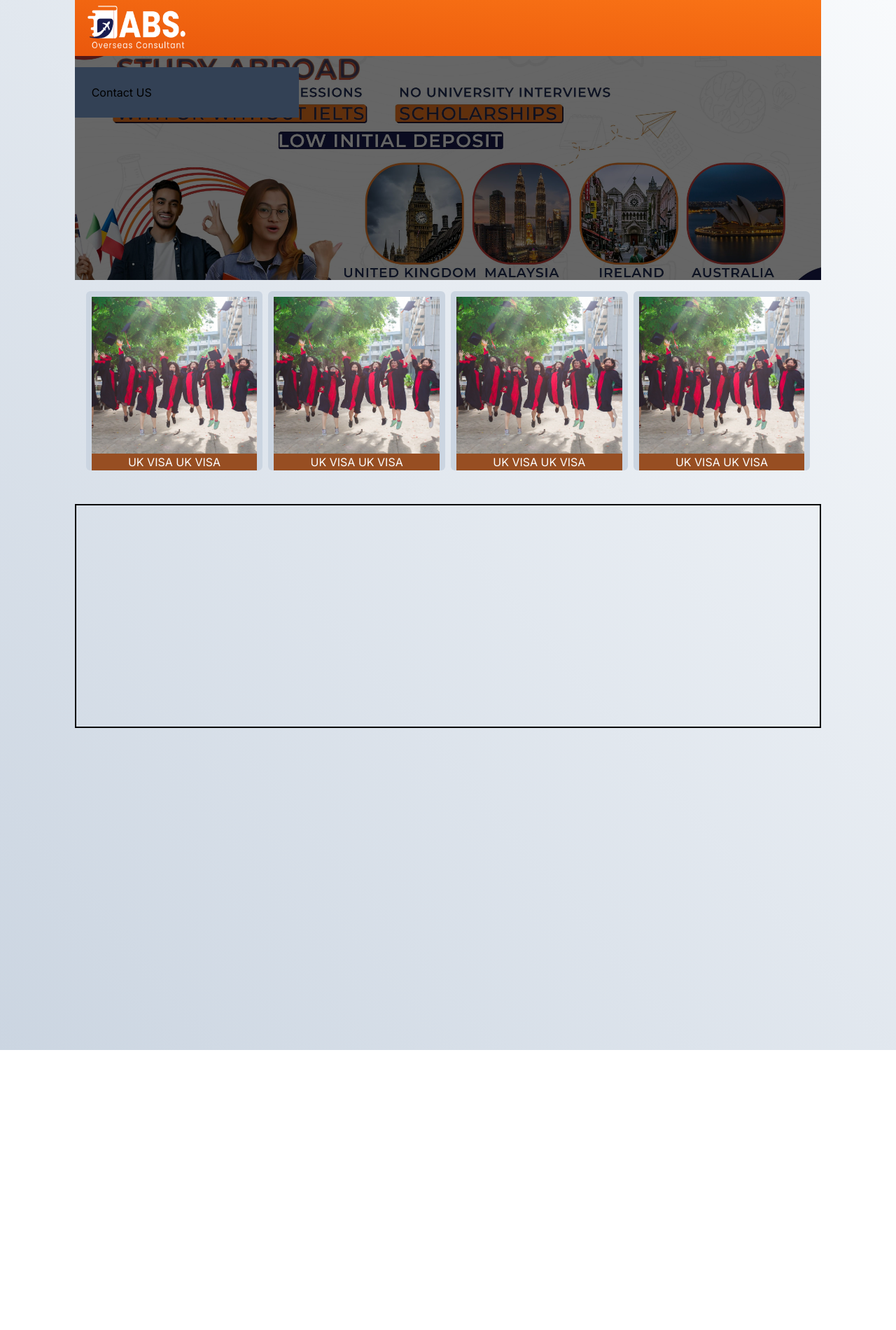
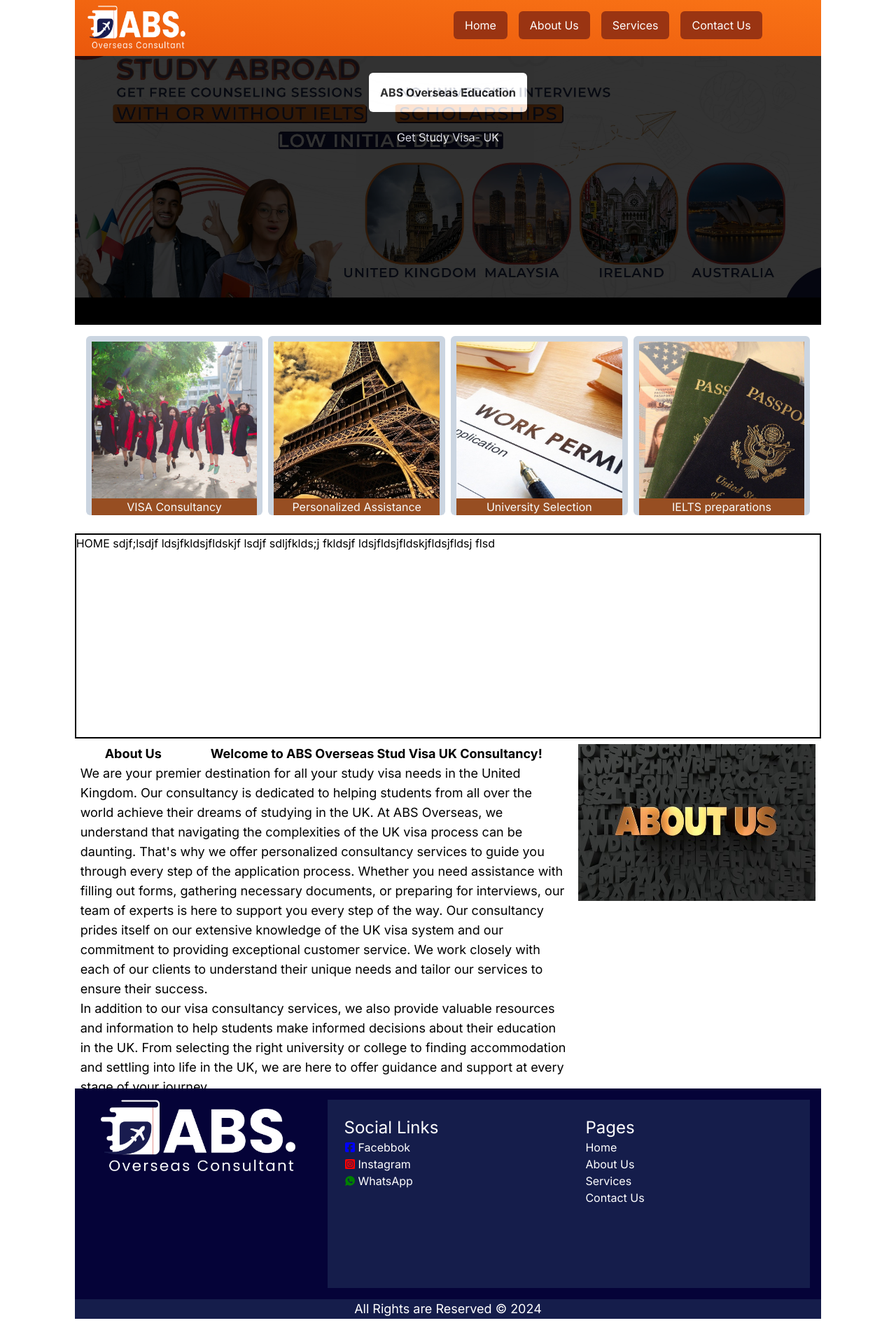
Before and after one commit to Ahsan-Bashir-PAK/abs_oversease, a Next.js app: page /Landing in a window 1280 px wide. Shown: the whole page at 70% size. Before the commit the page ends 1500 px from the top, so only its background shows below. Built offline with nearby package versions, Linux system fonts and the light colour scheme.

Commit message:
About us page updated

```diff
--- /dev/null
+++ b/app/Landing/landing.css
@@ -0,0 +1,24 @@
+.menu {
+    @apply bg-orange-800 rounded-md p-2 hover:bg-orange-200 h-10 px-4 cursor-pointer items-center justify-center align-middle text-white hover:text-black
+}
+
+.tabs {
+    @apply rounded-md bg-slate-300 p-2 border-blue-900  h-64 w-3/12 overflow-hidden
+ transition ease-in-out delay-100  hover:-translate-y-3 hover:brightness-125
+}
+
+.tabs_img {
+    @apply   bg-amber-800 opacity-90 hover:opacity-100 hover:cursor-pointer justify-center items-center text-center
+}
+.footer {
+    @apply  flex flex-row p-4 w-full h-96 overflow-hidden bg-[#050338]
+}
+.copyright{
+    @apply w-full bg-[#151d4b] text-white justify-center items-center align-middle text-center mb-4
+}
+.social_links {
+    @apply flex flex-row hover:cursor-pointer gap-1  align-middle items-center hover:underline
+}
+.about_us{
+    @apply text-wrap flex text-lg w-8/12  h-full border-black flex-wrap p-2 justify-evenly overflow-x-scroll
+}
--- a/app/Landing/page.jsx
+++ b/app/Landing/page.jsx
@@ -9,78 +9,76 @@
 import study from '../img/study.jpg'
 import job from '../img/job.jpg'
 import immig from '../img/immig.jpg'
+import about_us from '../img/about_us.jpg'
+import { FaSquareFacebook } from "react-icons/fa6";
+import { IoLogoWhatsapp } from "react-icons/io";
+import { FaInstagramSquare } from "react-icons/fa";
+import'../Landing/landing.css'
 const Homepage = () => {
 
 
    return (
 
-          <div className='border-black w-full h-[1500px] bg-gradient-to-tr from-slate-300 to-slate-50 flex '>
+          <div className='border-black w-full h-[1900px]  flex '>
              {/* Main Screen */}
              <div className='border-black
               bg-cyan-600-100 w-10/12 h-full m-auto flex flex-col '>
                     {/* Menu bar */}
-                    <div className='bg-gradient-to-tr from-orange-600 to-orange-500 flex w-full h-20 p-2 '>
-                      <Image src={logo} className='w-40 h-16 '/>
+                    <div className='bg-gradient-to-tr from-orange-600 to-orange-500 flex w-full h-20 p-2 flex-row'>
+                      <div className='w-3/12'><Image src={logo} className='w-40 h-16 '/></div>
+                      <div className=' w-3/12'></div>
+                      <div className=' w-6/12 flex flex-row p-2 gap-4 '>
+                          <div className='menu'> <a href="#home">Home</a></div>
+                          <div className='menu'><a href="#about">About Us</a></div>
+                          <div className='menu'>Services</div>
+                          <div className='menu'>Contact Us</div>
+                      </div>
+
                     </div>
 
 
                     {/* slider */}
                     <div className='bg-black flex'>
 
-                    <div className='border-black  opacity-40  w-full h-80 overflow-hidden'>
-                      <Image src={slider} className=''/>
+                    <div className='border-black    w-full h-96 overflow-hidden'>
+                      <Image src={slider} />
                     </div>
-                    <div className='top-24 flex absolute w-3/12 justify-left items-center align-middle bg-slate-700 p-6 '>
-                     Contact US
+                    <div className=' flex absolute w-10/12  items-center align-middle bg-black opacity-80 p-6  h-96 flex-col'>
+                     <p className=' font-bold text-black bg-white p-4 rounded-md'>ABS Overseas Education</p>
+                     <br/><p className='text-white'>Get Study Visa- UK</p>
                       </div>
                     </div>
 
-
+                    {/* End of  slider */}
 
                     {/* body below slider */}
-                    <div className='border-black p-4  w-full h-80 overflow-hidden flex-row flex gap-2'>
-                          <div className=' rounded-md bg-slate-300 p-2 border-blue-900  h-64 w-3/12 overflow-hidden
-                          transition ease-in-out delay-100
-                          hover:-translate-y-3
-                          hover:brightness-125
-                          '>
+                    <div className=' p-4  w-full h-[380px] overflow-hidden flex-row flex gap-2'>
+                          <div className='tabs'>
                           <Image src={study} className='h-56 hover:cursor-pointer
                           '/>
-                            <div className='bg-amber-800 opacity-90 hover:opacity-100 hover:cursor-pointer justify-center items-center text-center relative '>
-                              <h1 className='text-white '>UK VISA UK VISA</h1>
+                            <div className='tabs_img '>
+                              <h1 className='text-white '>VISA Consultancy</h1>
                             </div>
                           </div>
-                          <div className=' rounded-md bg-slate-300 p-2 border-blue-900  h-64 w-3/12 overflow-hidden
-                          transition ease-in-out delay-100
-                          hover:-translate-y-3
-                          hover:brightness-125
-                          '>
-                          <Image src={study} className='h-56 hover:cursor-pointer
+                          <div className='tabs'>
+                          <Image src={visitor} className='h-56 hover:cursor-pointer
                           '/>
-                            <div className='bg-amber-800 opacity-90 hover:opacity-100 hover:cursor-pointer justify-center items-center text-center relative '>
-                              <h1 className='text-white '>UK VISA UK VISA</h1>
+                            <div className='tabs_img '>
+                              <h1 className='text-white '>Personalized Assistance</h1>
                             </div>
                           </div>
-                          <div className=' rounded-md bg-slate-300 p-2 border-blue-900  h-64 w-3/12 overflow-hidden
-                          transition ease-in-out delay-100
-                          hover:-translate-y-3
-                          hover:brightness-125
-                          '>
-                          <Image src={study} className='h-56 hover:cursor-pointer
+                          <div className='tabs'>
+                          <Image src={job} className='h-56 hover:cursor-pointer
                           '/>
-                            <div className='bg-amber-800 opacity-90 hover:opacity-100 hover:cursor-pointer justify-center items-center text-center relative '>
-                              <h1 className='text-white '>UK VISA UK VISA</h1>
+                            <div className='tabs_img '>
+                              <h1 className='text-white '>University Selection Assistance</h1>
                             </div>
                           </div>
-                          <div className=' rounded-md bg-slate-300 p-2 border-blue-900  h-64 w-3/12 overflow-hidden
-                          transition ease-in-out delay-100
-                          hover:-translate-y-3
-                          hover:brightness-125
-                          '>
-                          <Image src={study} className='h-56 hover:cursor-pointer
+                          <div className='tabs'>
+                          <Image src={immig} className='h-56 hover:cursor-pointer
                           '/>
-                            <div className='bg-amber-800 opacity-90 hover:opacity-100 hover:cursor-pointer justify-center items-center text-center relative '>
-                              <h1 className='text-white '>UK VISA UK VISA</h1>
+                            <div className='tabs_img '>
+                              <h1 className='text-white '>IELTS preparations</h1>
                             </div>
                           </div>
 
@@ -88,11 +86,67 @@
                     </div>
 
 
+                    {/* Services */}
+                    <div  className='border-black border-2 w-full h-96 overflow-hidden'>
+                            <p id="home">HOME sdjf;lsdjf ldsjfkldsjfldskjf lsdjf sdljfklds;j fkldsjf ldsjfldsjfldskjfldsjfldsj flsd</p>
+                    </div>
+
+                    {/* About Us */}
+                    <div  className='border-black w-full h-[500px] flex flex-row'>
+
+                            <div id="about" className='about_us'>
+                            <h1 className='text-black font-bold' >About Us</h1> <br/>
+                            <h1 className='text-black font-bold'>Welcome to ABS Overseas Stud Visa UK Consultancy!</h1>
+
+                            We are your premier destination for all your study visa needs in the United Kingdom. Our consultancy is dedicated to helping students from all over the world achieve their dreams of studying in the UK.
+                            At ABS Overseas, we understand that navigating the complexities of the UK visa process can be daunting. That's why we offer personalized consultancy services to guide you through every step of the application process. Whether you need assistance with filling out forms, gathering necessary documents, or preparing for interviews, our team of experts is here to support you every step of the way.
+                            Our consultancy prides itself on our extensive knowledge of the UK visa system and our commitment to providing exceptional customer service. We work closely with each of our clients to understand their unique needs and tailor our services to ensure their success.
+                            <p>In addition to our visa consultancy services, we also provide valuable resources and information to help students make informed decisions about their education in the UK. From selecting the right university or college to finding accommodation and settling into life in the UK, we are here to offer guidance and support at every stage of your journey.</p>
+                            <p>At ABS Overseas Stud Visa UK Consultancy, we believe that education has the power to transform lives, and we are dedicated to helping students from around the world access the opportunities available in the UK. Contact us today to learn more about how we can help you achieve your academic goals in the UK!</p>
+                            </div>
+                            <div className='w-4/12 p-2 border-black'>
+                            <Image src={about_us} className='h-56 hover:cursor-pointer
+                          '/>
+                            </div>
+
+
+
+                    </div>
 
                     {/* Footer */}
-                    <div className='border-black border-2 w-full h-80 overflow-hidden'>
+                    <div className='footer'>
+                        <div className=' w-4/12 h-full bg-[#050338] align-middle justify-center items-center'>
+                        <Image src={logo} className='w-80'/>
+                        </div>
 
+                        <div className=' p-6  w-4/12 h-full bg-[#151d4b] text-white'>
+                                <h1 className='text-2xl'>
+                                  Social Links</h1>
+                                <h4 className='social_links'>
+                                <FaSquareFacebook color='blue'/>
+                                  Facebbok</h4>
+                                <h4 className='social_links'>
+                                <FaInstagramSquare color='red'/>
+                                  Instagram</h4>
+                                <h4 className='social_links'>
+                                <IoLogoWhatsapp color='green'/>
+                                  WhatsApp</h4>
+
+                        </div>
+
+                        <div className=' p-6  w-4/12 h-full bg-[#151d4b] text-white '>
+                          <h1 className='text-white text-2xl' >Pages</h1>
+                          <h5 className='text-white'><a href="#home">Home</a></h5>
+                          <h5 className='text-white'><a href="#about">About Us</a></h5>
+                          <h5 className='text-white'>Services</h5>
+                          <h5 className='text-white'>Contact Us</h5>
+                        </div>
                     </div>
+                    {/* bottom line footer */}
+                    <div className='copyright'>
+                          <p className='text-white text-lg' >All Rights are Reserved &copy; 2024</p>
+                        </div>
+                    {/* End of Footer */}
                </div>
 
 
```
Also changed, not shown: package.json (+5 -4 lines), app/img/about_us.jpg (added), 1 other file (tests, documents, lock files or other folders).
